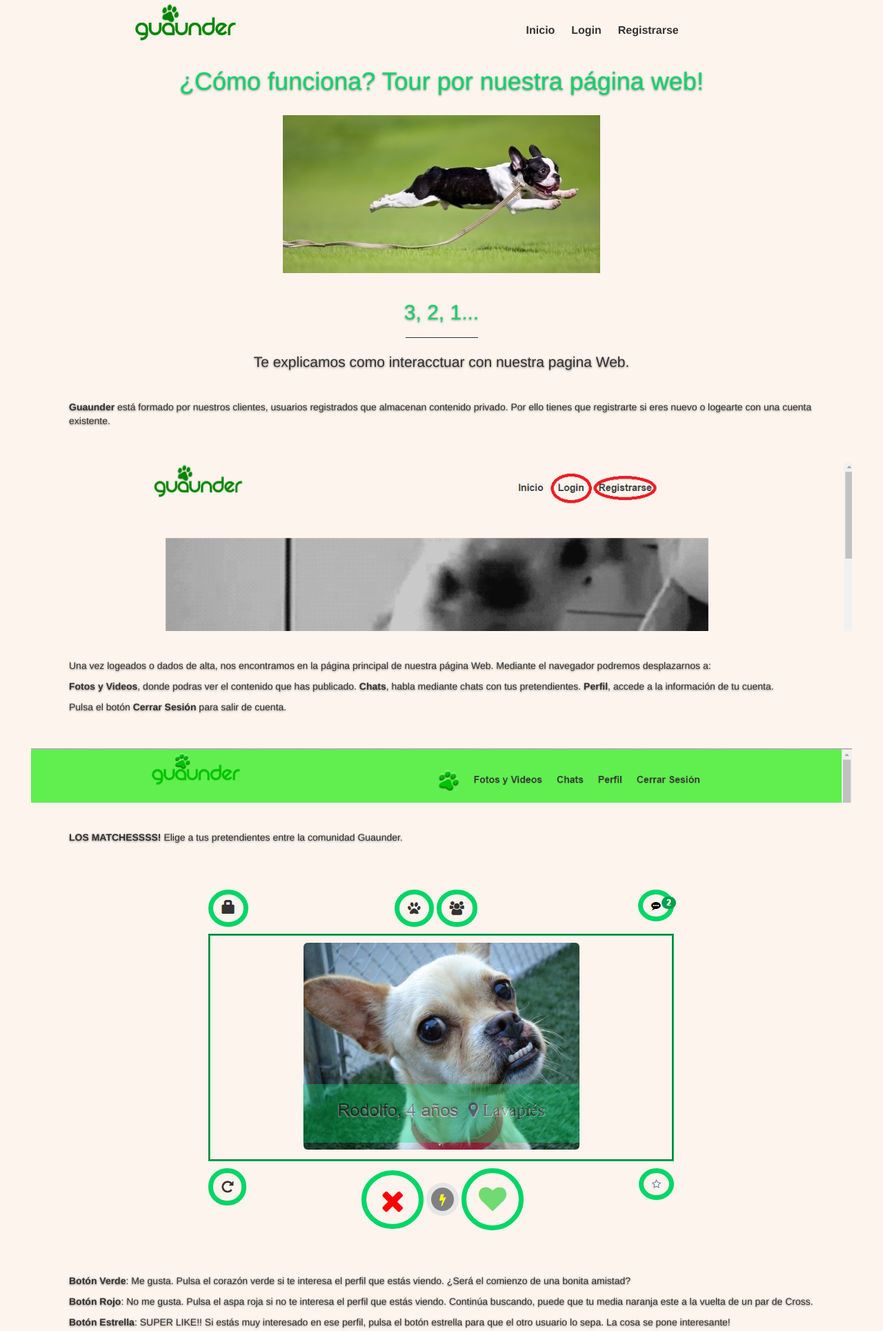
After one commit to Marquets/GuaunderAW, a PHP site: page /tour.html in a window 1280 px wide. The commit adds this page. Shown: the top 1930 px of the page at 69% size. Run offline with PHP 8.4, Linux system fonts and the light colour scheme.

Commit message:
Tour realizado, he borrado una imagen que se habia colado de una catedral. Tambien he creado una carpeta en imagenes para el tour

```diff
--- a/public/css/cssPrincipal.css
+++ b/public/css/cssPrincipal.css
@@ -1042,5 +1042,15 @@ h1{
   text-shadow: 0 1px 3px rgba(0,0,0,.5);
 }
 
+/*--------------------------------TOUR------------------------------------------------------*/
+
+
+#tourindex{
+  padding-bottom: 20px;
+  padding-top: 20px;
+  padding-left: 45px;
+  padding-right: 45px;
+}
+
 /*--------------------------------------------------------------------------------------*/
 /*--------------------------------------------------------------------------------------*/
--- a/public/footer.html
+++ b/public/footer.html
@@ -52,7 +52,7 @@
           <nav>
             <ul class="nav nav-stacked navegadorultimo">
               <li class="liultimo active" role="presentation"><a class="aguau" href="queesguaunder.html">&gt; Acerca de Guaunder</a></li>
-              <li class="liultimo" role="presentation"><a class="aguau" href="#">&gt; ¿Cómo funciona? Tour por nuestra página web!</a></li>
+              <li class="liultimo" role="presentation"><a class="aguau" href="tour.html">&gt; ¿Cómo funciona? Tour por nuestra página web!</a></li>
               <li class="liultimo" role="presentation"><a class="aguau" href="#">&gt; Documentación para el profesor</a></li>
             </ul>
           </nav>
--- /dev/null
+++ b/public/tour.html
@@ -0,0 +1,110 @@
+<!DOCTYPE html>
+<html lang="es">
+<head>
+    <meta charset="utf-8">
+    <meta http-equiv="X-UA-Compatible" content="IE=edge">
+    <meta name="viewport" content="width=device-width, initial-scale=1">
+
+    <meta name="description" content="">
+    <meta name="author" content="">
+    <link rel="icon" href="img/icono.png">
+
+    <title>Guau!</title>
+
+    <!-- Bootstrap core CSS -->
+    <link href="css/bootstrap.min.css" rel="stylesheet">
+    <link rel="stylesheet" type="text/css" href="css/bootstrap.css">
+    <link rel="stylesheet" type="text/css" href="css/cssPrincipal.css">
+
+    <script src="js/jquery-3.2.0.min.js"></script>
+    <script src="js/bootstrap.min.js"></script>
+
+    <script>
+      $(document).ready(function(){  //Cargar el nav generico de noLoginhome.html
+        $( "#header" ).load('noLoginHome.html');
+      });
+    </script>
+
+</head>
+
+<body>
+    <!-- NAVBAR
+    ================================================== -->
+    <div id="header"></div>
+
+    <h1 class="acerca">¿Cómo funciona? Tour por nuestra página web!</h1>
+
+    <img class="img-responsive center-block" id="acercaimg" src="img/bull.jpg" alt="Generic placeholder image">
+
+    <div class="guaudos acerca">
+      <h2 class="guau-heading">3, 2, 1...</h1>
+      <div class="mini-separator center separador"></div>
+      <p class="lead">Te explicamos como interacctuar con nuestra pagina Web.</p>
+    </div>
+
+    <div class="acercatext">
+      <p class="acercap"><strong>Guaunder</strong> está formado por nuestros clientes, usuarios registrados que almacenan contenido privado. Por ello tienes que registrarte si eres nuevo o logearte con una cuenta existente.</p>
+    </div>
+
+    <img class="img-responsive center-block" id="tourindex" src="img/tour/index.png" alt="Generic placeholder image">
+
+    <div class="acercatext">
+      <p class="acercap">Una vez logeados o dados de alta, nos encontramos en la página principal de nuestra página Web. Mediante el navegador podremos desplazarnos a:</p>
+      <p class="acercap"><strong>Fotos y Videos</strong>, donde podras ver el contenido que has publicado. <strong>Chats</strong>, habla mediante chats con tus pretendientes. <strong>Perfil</strong>, accede a la información de tu cuenta.</p>
+      <p class="acercap">Pulsa el botón <strong>Cerrar Sesión</strong> para salir de cuenta.</p>
+    </div>
+
+    <img class="img-responsive center-block" id="tourindex" src="img/tour/nav.png" alt="Generic placeholder image">
+
+    <div class="acercatext">
+      <p class="acercap"><strong>LOS MATCHESSSS!</strong> Elige a tus pretendientes entre la comunidad Guaunder.</p>
+    </div>
+
+    <img class="img-responsive center-block" id="tourindex" src="img/tour/home.png" alt="Generic placeholder image">
+
+    <div class="acercatext">
+      <p class="acercap"><strong>Botón Verde</strong>: Me gusta. Pulsa el corazón verde si te interesa el perfil que estás viendo. ¿Será el comienzo de una bonita amistad?</p>
+      <p class="acercap"><strong>Botón Rojo</strong>: No me gusta. Pulsa el aspa roja si no te interesa el perfil que estás viendo. Continúa buscando, puede que tu media naranja este a la vuelta de un par de Cross.</p>
+      <p class="acercap"><strong>Botón Estrella</strong>: SUPER LIKE!! Si estás muy interesado en ese perfil, pulsa el botón estrella para que el otro usuario lo sepa. La cosa se pone interesante!</p>
+      <p class="acercap"><strong>Botón Flecha</strong>: Pulsa la flecha si quieres deshacer la acción realizada.</p>
+      <p class="acercap"><strong>Botón Chats</strong>: Accede a tus chats pulsando el botón chats.</p>
+    </div>
+
+    <div class="row"></div>
+
+    <img class="img-responsive center-block" id="tourindex" src="img/tour/fyv.png" alt="Generic placeholder image">
+
+    <div class="acercatext">
+      <p class="acercap"><strong>Fotos y Videos</strong>, accede al contenido multimedia que has publicado y quieres compartir con los demás.</p>
+    </div>
+
+    <img class="img-responsive center-block" id="tourindex" src="img/tour/chats.png" alt="Generic placeholder image">
+
+    <div class="acercatext">
+      <p class="acercap"><strong>Chats</strong>, entabla una conversación con tus pretendientes. Pulsa el botón "+" para iniciar un chat con una persona. Los mensajes en verde muestran los mensajes no leídos.</p>
+    </div>
+
+    <img class="img-responsive center-block" id="tourindex" src="img/tour/perfil.png" alt="Generic placeholder image">
+
+    <div class="acercatext">
+      <p class="acercap"><strong>Perfil</strong>, muestra la información sobre tu perfil. Foto de perfil, nombre, edad, tus intereses y un mapa de tu zona.</p>
+    </div>
+
+    <div class="row"></div>
+    <div class="acercatext">
+      <p class="acercap">Esperamos que este pequeño tour haya sido de ayuda. Por favor para cualquier consulta rellena el formulario que tienes al final de la página, nos pondremos en contacto contigo lo antes posible.</p>
+    </div>
+
+    <!-- FOOTER
+    ================================================== -->
+    <div id="footer"></div>
+
+    <script>
+      $(document).ready(function(){  //Cargar el footer generico de footer.html
+        $( "#footer" ).load('footer.html');
+      });
+    </script>
+
+</body>
+
+</html>
```
Also changed, not shown: public/img/60419dd0-78c4-46d7-9d71-ae7cdb9a8b85.jpg (deleted), public/img/IMG_4776.JPG (added), public/img/bull.jpg (added), public/img/tour/chats.png (added), public/img/tour/fyv.png (added), public/img/tour/home.png (added), public/img/tour/index.png (added), public/img/tour/nav.png (added), public/img/tour/perfil.png (added).
